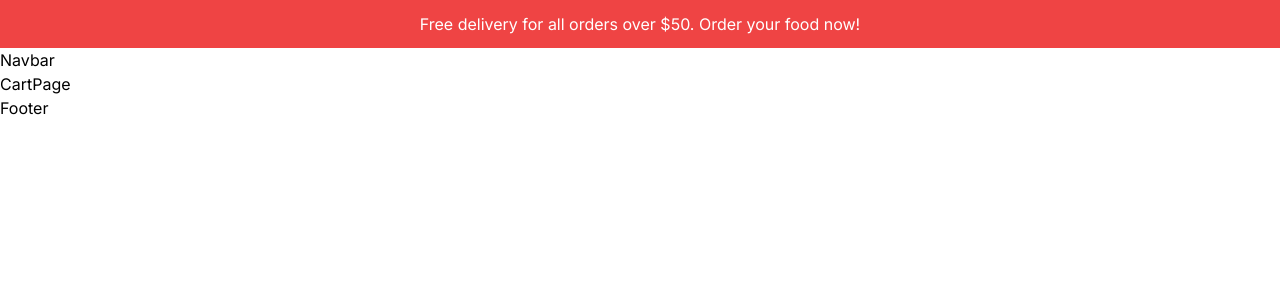
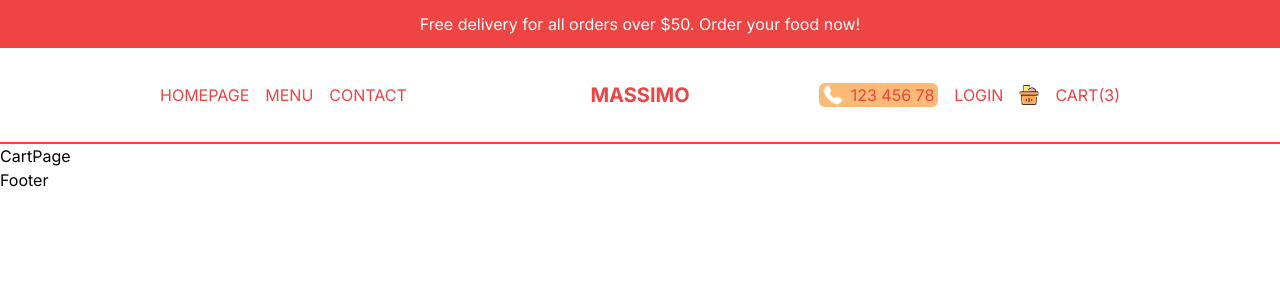
Before and after one commit to Jisap/Restaurant_food_delivery, a Next.js app: page /cart in a window 1280 px wide. Shown: the top 300 px of the page. Built offline with nearby package versions, Linux system fonts and the light colour scheme.

Commit message:
navbar & menu

```diff
--- /dev/null
+++ b/src/components/CartIcon.tsx
@@ -0,0 +1,16 @@
+import Image from 'next/image'
+import Link from 'next/link'
+import React from 'react'
+
+const CartIcon = () => {
+  return (
+    <Link href="/cart" className='flex items-center gap-4'>
+        <div className='relative w-8 h-8 md:w-5 md:h-5'>
+            <Image src="/cart.png" alt="" fill/>
+        </div>
+        <span>Cart(3)</span>
+    </Link>
+  )
+}
+
+export default CartIcon
--- /dev/null
+++ b/src/components/Menu.tsx
@@ -0,0 +1,54 @@
+'use client'
+
+import Image from 'next/image'
+import Link from 'next/link';
+import React, { useState } from 'react'
+import CartIcon from './CartIcon';
+
+
+const links = [
+    { id: 1, title: "Homepage", url: "/" },
+    { id: 2, title: "Menu", url: "/menu" },
+    { id: 3, title: "Working Hours", url: "/" },
+    { id: 4, title: "Contact", url: "/" },
+];
+
+const Menu = () => {
+
+  const [open, setOpen] = useState(false);
+  const user = false;
+
+  return (
+    <div>
+        {!open ? (
+            <Image src="/open.png" alt="" width="20" height={20} onClick={() => setOpen(true)}/>
+        ) : (
+            <Image src="/close.png" alt="" width="20" height={20} onClick={() => setOpen(false)}/>
+        )}
+
+        {open && (
+
+        <div className='bg-red-500 text-white absolute left-0 top-24 w-full h-[calc(100vh-6rem)]
+        flex flex-col items-center justify-center text-3xl gap-8 z-10'>
+
+            {links.map(( item ) => (
+                <Link href={ item.url } key={ item.id } onClick={() => setOpen(false)}>{ item.title }</Link>
+                ))}
+
+            {!user ? (
+                  <Link href="/login" onClick={() => setOpen(false)}>Login</Link>
+                  ) : (
+                  <Link href="/orders" onClick={() => setOpen(false)}>Orders</Link>
+            )}
+
+            <Link href="/cart" onClick={() => setOpen(false)}>
+                <CartIcon />
+            </Link>
+        </div>
+
+        )}
+    </div>
+  )
+}
+
+export default Menu
--- a/src/components/Navbar.tsx
+++ b/src/components/Navbar.tsx
@@ -1,8 +1,50 @@
 import React from 'react'
+import Menu from './Menu'
+import Link from 'next/link'
+import CartIcon from './CartIcon';
+import Image from 'next/image';
 
 const Navbar = () => {
+
+  const user = false;
+
   return (
-    <div>Navbar</div>
+    <div className='h-12 text-red-500 p-4 flex items-center justify-between border-b-2 border-b-red-500 uppercase md:h-24
+    lg:px-20 xl:px-40'
+    >
+
+      {/* Left Links */}
+      <div className='hidden md:flex gap-4 flex-1'>
+        <Link href="/">Homepage</Link>
+        <Link href="/menu">Menu</Link>
+        <Link href="/">Contact</Link>
+      </div>
+
+      {/* Logo */}
+      <div className='text-xl md:font-bold flex-1 md:text-center'>
+        <Link href="/">Massimo</Link>
+      </div>
+
+      {/* Mobile Menu */}
+      <div className='md:hidden'>
+        <Menu />
+      </div>
+
+      {/* Right Links */}
+      <div className='hidden md:flex gap-4 items-center justify-end flex-1'>
+        <div className='md:absolute top-3 r-2 lg:static flex items-center gap-2 cursor-pointer bg-orange-300 px-1 rounded-md'>
+          <Image src="/phone.png" alt="" width={20} height={20}/>
+          <span>123 456 78</span>
+        </div>
+        {!user ? (
+          <Link href="/">Login</Link>
+        ) : (
+          <Link href="/menu">Orders</Link>
+        )}
+        <CartIcon />
+      </div>
+
+    </div>
   )
 }
 
```
